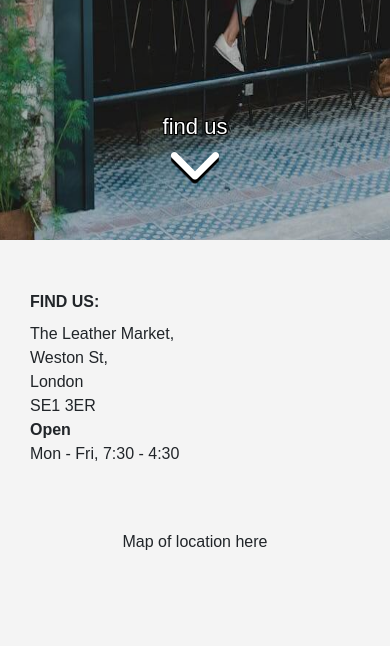
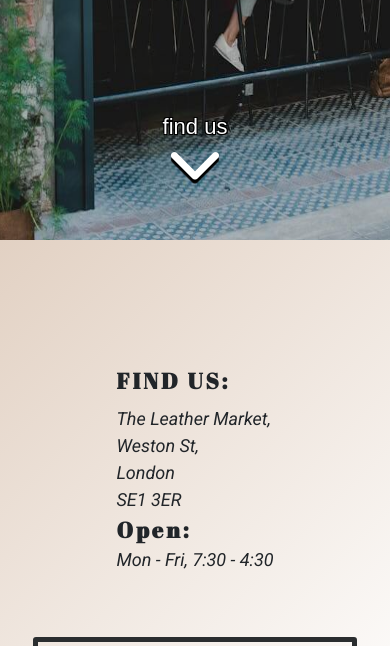
Before and after one commit to Felix-Voyle/CafeDjango, a Django app: page / in a window 390 px wide. Shown: the part 654-1300 px from the top of the page. Run offline with Django 4.2, Linux system fonts and the light colour scheme; some libraries are stand-ins or nearby versions; grey boxes are pictures that could not be loaded.

Commit message:
added google maps embed. Added to styling of homepage including fade in effects as elements enter browser view

```diff
--- a/cafeOrdering/homepage/views.py
+++ b/cafeOrdering/homepage/views.py
@@ -1,4 +1,10 @@
 from django.shortcuts import render
 
+import os
+
 def homepage(request):
-    return render(request, 'homepage/index.html')
+    google_maps_api_key = os.environ.get('GOOGLE_MAPS_API_KEY')
+    ctx = {
+        'google_maps_api_key': google_maps_api_key
+    }
+    return render(request, 'homepage/index.html', ctx)
--- a/cafeOrdering/static/css/homepage.css
+++ b/cafeOrdering/static/css/homepage.css
@@ -156,16 +156,44 @@ body {
     margin-bottom: 20px;
 }
 
-#address-section {
-    background-color: #f4f4f4;
+.address-section {
+    background: linear-gradient(135deg, #e2d1c3 0%, #fdfcfb 70%, #e2d1c3 100%);
     height: 100vh;
     padding: 50px 0;
     text-align: center;
+    display: flex;
+    align-items: center;
+}
+
+.title-txt {
+    font-size: 22px;
+}
+
+.main-txt {
+    font-size: 18px;
 }
 
 .container {
     max-width: 800px;
     margin: 0 auto;
+}
+
+.google-map-container {
+    width: 90%;
+    height: 275px;
+    margin: auto;
+    border: 5px solid var(--off-black);
+    border-radius: 3px;
+}
+
+.find-us-container,
+.google-map-container {
+    opacity: 0;
+}
+
+.fade-in {
+    opacity: 1;
+    transition: opacity 1s ease-in-out; /* Adjust duration and easing as needed */
 }
 
 
@@ -196,4 +224,26 @@ body {
     .find-us-wrapper-portrait {
         display: none;
     }
+    .google-map-container {
+        width: 80%;
+        height: 300px;
+    }
 }
+
+@media screen and (min-width: 991px) {
+    .find-us-row {
+        display: flex;
+        align-items: center;
+    }
+    .title-txt {
+        font-size: 25px;
+    }
+    .main-txt {
+        font-size: 19px;
+    }
+    .google-map-container {
+        height: 320px;
+        width: 120%;
+        height: 350px;
+    }
+}
--- a/cafeOrdering/templates/homepage/index.html
+++ b/cafeOrdering/templates/homepage/index.html
@@ -35,33 +35,72 @@
     </div>
 </section>
 
-<section id="address-section">
+<section id="address-section" class="address-section">
     <div class="container">
         <div class="row no-gutters">
-            <div class="col-lg-6 col-sm-12 text-center mb-5">
-                <div class="col-lg-4 text-left mb-2">
+            <div class="col-lg-6 col-sm-12 mb-5 find-us-row">
+                <div class="row justify-content-center">
+                    <div class="find-us-container">
+                        <div class="col-12 text-left mb-2 title-txt">
                             <strong>FIND US:</strong>
                         </div>
-                <div class="col-12 text-left">
+                        <div class="col-12 text-left main-txt">
                             The Leather Market,
                         </div>
-                <div class="col-12 text-left">
+                        <div class="col-12 text-left main-txt">
                             Weston St,
                         </div>
-                <div class="col-12 text-left">
+                        <div class="col-12 text-left main-txt">
                             London
                         </div>
-                <div class="col-12 text-left">
+                        <div class="col-12 text-left main-txt">
                             SE1 3ER
                         </div>
                         <div class="col-12 text-left">
-                    <strong>Open</strong> <p>Mon - Fri, 7:30 - 4:30</p>
+                            <strong class="title-txt">Open:</strong>
+                            <p class="main-txt">Mon - Fri, 7:30 - 4:30</p>
+                        </div>
+                    </div>
                 </div>
             </div>
             <div class="col-lg-6 col-sm-12 text-center mb-5">
-                Map of location here
+                <div id="google-map-container" class="google-map-container">
+                    <iframe width="100%" height="100%" style="border:0" loading="lazy" allowfullscreen
+                        referrerpolicy="no-referrer-when-downgrade" src="https://www.google.com/maps/embed/v1/place?key={{ google_maps_api_key }}
+                        &q=place_id:ChIJB8crMLcDdkgRF9etiV8e_Qo">
+                    </iframe>
+                </div>
             </div>
         </div>
     </div>
 </section>
 {% endblock %}
+
+{% block javascript %}
+<script>
+document.addEventListener("DOMContentLoaded", function() {
+    const findUsContainer = document.querySelector('.find-us-container');
+    const googleMapContainer = document.querySelector('.google-map-container');
+
+    const observerOptions = {
+        root: null,
+        rootMargin: '0px',
+        threshold: 1, // Trigger when the entire element is visible
+    };
+
+    const observer = new IntersectionObserver(fadeInCallback, observerOptions);
+
+    observer.observe(findUsContainer);
+    observer.observe(googleMapContainer);
+
+    function fadeInCallback(entries, observer) {
+        entries.forEach(entry => {
+            if (entry.isIntersecting) {
+                entry.target.classList.add('fade-in');
+                observer.unobserve(entry.target);
+            }
+        });
+    }
+});
+</script>
+{% endblock %}
```
Lines whose indentation alone changed are shown as unchanged.
